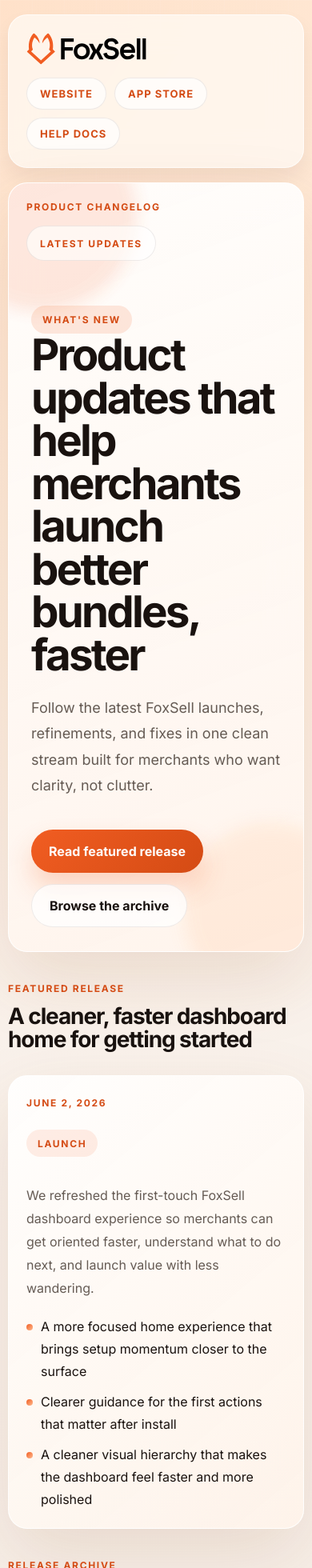
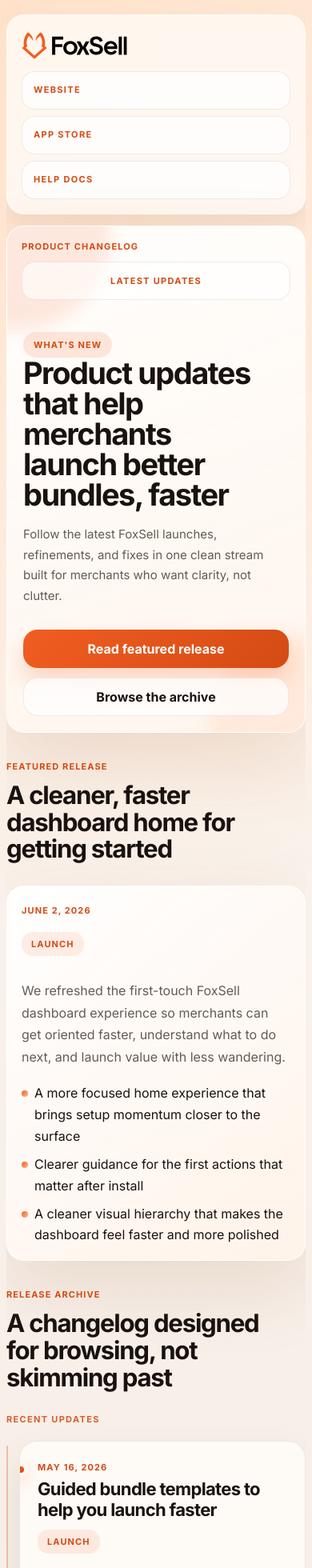
Before and after one commit to FoxSellApp/foxsell-changelog, a Next.js app: page / in a window 390 px wide. Shown: the top 1960 px of the page at 80% size. Built offline with nearby package versions, Linux system fonts and the light colour scheme.

Commit message:
fix: polish mobile changelog layout

```diff
--- a/styles/globals.css
+++ b/styles/globals.css
@@ -90,6 +90,12 @@
   cursor: pointer;
 }
 
+.nav-brand img {
+  width: auto;
+  height: auto;
+  max-width: 100%;
+}
+
 .nav-links {
   display: flex;
   flex-wrap: wrap;
@@ -111,6 +117,57 @@
   text-transform: uppercase;
   background: rgba(255, 255, 255, 0.68);
   border: 1px solid rgba(37, 23, 16, 0.08);
+}
+
+.nav-brand,
+.nav-link,
+.ghost-link,
+.primary-action,
+.secondary-action {
+  transition: transform 180ms ease, box-shadow 180ms ease, background-color 180ms ease, border-color 180ms ease;
+}
+
+.nav-brand:hover,
+.nav-brand:focus-visible,
+.nav-link:hover,
+.nav-link:focus-visible,
+.ghost-link:hover,
+.ghost-link:focus-visible,
+.primary-action:hover,
+.primary-action:focus-visible,
+.secondary-action:hover,
+.secondary-action:focus-visible {
+  transform: translateY(-1px);
+}
+
+.nav-brand:focus-visible,
+.nav-link:focus-visible,
+.ghost-link:focus-visible,
+.primary-action:focus-visible,
+.secondary-action:focus-visible {
+  outline: 2px solid rgba(241, 93, 34, 0.28);
+  outline-offset: 3px;
+  box-shadow: 0 0 0 4px rgba(241, 93, 34, 0.12);
+}
+
+.nav-link:hover,
+.nav-link:focus-visible,
+.ghost-link:hover,
+.ghost-link:focus-visible,
+.secondary-action:hover,
+.secondary-action:focus-visible {
+  border-color: rgba(241, 93, 34, 0.2);
+  background: rgba(255, 255, 255, 0.88);
+}
+
+.primary-action:hover,
+.primary-action:focus-visible {
+  box-shadow: 0 22px 36px rgba(241, 93, 34, 0.28);
+}
+
+.secondary-action:hover,
+.secondary-action:focus-visible {
+  box-shadow: var(--shadow-sm);
 }
 
 .hero-section {
@@ -407,7 +464,6 @@
   background: rgba(241, 93, 34, 0.1);
 }
 
-
 .timeline-layout {
   display: grid;
   grid-template-columns: 104px minmax(0, 1fr);
@@ -442,6 +498,7 @@
 .timeline-list {
   display: grid;
   gap: 18px;
+  position: relative;
 }
 
 .entry-card {
@@ -487,6 +544,29 @@
   margin-top: 16px;
 }
 
+@media (prefers-reduced-motion: reduce) {
+  .nav-brand,
+  .nav-link,
+  .ghost-link,
+  .primary-action,
+  .secondary-action {
+    transition: none;
+  }
+
+  .nav-brand:hover,
+  .nav-brand:focus-visible,
+  .nav-link:hover,
+  .nav-link:focus-visible,
+  .ghost-link:hover,
+  .ghost-link:focus-visible,
+  .primary-action:hover,
+  .primary-action:focus-visible,
+  .secondary-action:hover,
+  .secondary-action:focus-visible {
+    transform: none;
+  }
+}
+
 @media (max-width: 1080px) {
   .hero-grid,
   .featured-card,
@@ -495,15 +575,56 @@
   }
 }
 
+@media (min-width: 721px) {
+  .nav-links {
+    flex-wrap: nowrap;
+  }
+}
+
 @media (max-width: 860px) {
+  .site-nav {
+    align-items: stretch;
+    gap: 14px;
+    border-radius: 28px;
+  }
+
+  .nav-brand {
+    width: fit-content;
+  }
+
+  .nav-links {
+    display: grid;
+    grid-template-columns: repeat(3, minmax(0, 1fr));
+    gap: 10px;
+    width: 100%;
+  }
+
+  .nav-link {
+    justify-content: center;
+    width: 100%;
+    min-width: 0;
+    padding: 0 14px;
+    text-align: center;
+  }
+
+  .hero-topbar {
+    margin-bottom: 32px;
+  }
+
+  .hero-copy-column-simple h1 {
+    font-size: clamp(36px, 8vw, 56px);
+    line-height: 1.02;
+  }
+
   .timeline-layout {
     grid-template-columns: 1fr;
+    gap: 14px;
   }
 
   .timeline-rail {
     position: static;
-    flex-direction: row;
-    justify-content: flex-start;
+    align-items: flex-start;
+    gap: 10px;
     min-height: auto;
     padding-top: 0;
   }
@@ -519,20 +640,29 @@
     transform: none;
   }
 
-  .entry-card-marker {
-    left: 22px;
-    top: -11px;
+  .timeline-list {
+    padding-left: 18px;
   }
 
   .entry-card {
-    padding-top: 34px;
+    padding: 26px 24px 24px 30px;
+  }
+
+  .entry-card-marker {
+    left: -10px;
+    top: 32px;
+  }
+
+  .entry-header {
+    align-items: flex-start;
   }
 }
 
 @media (max-width: 720px) {
   .page-shell {
     width: min(100% - 20px, 1220px);
-    padding: 18px 0 56px;
+    padding: 18px 0 48px;
+    overflow-x: clip;
   }
 
   .site-nav,
@@ -541,25 +671,373 @@
   .entry-card {
     padding: 22px;
     border-radius: 24px;
+    min-width: 0;
+    overflow: hidden;
   }
 
-  .site-nav,
+  .site-nav {
+    padding: 18px;
+    margin-bottom: 14px;
+    flex-direction: column;
+    align-items: stretch;
+    justify-content: flex-start;
+    gap: 12px;
+    border-radius: 24px;
+    backdrop-filter: blur(16px);
+    background: rgba(255, 251, 246, 0.82);
+  }
+
+  .nav-brand {
+    align-self: flex-start;
+    min-height: 40px;
+    flex-shrink: 0;
+  }
+
+  .nav-brand img {
+    width: 132px;
+    max-width: 132px;
+  }
+
+  .nav-links {
+    grid-template-columns: 1fr;
+    align-items: stretch;
+    gap: 8px;
+  }
+
+  .nav-link {
+    justify-content: flex-start;
+    min-height: 48px;
+    font-size: 12px;
+    line-height: 1.2;
+    white-space: nowrap;
+    overflow: hidden;
+    text-overflow: ellipsis;
+    border-radius: 16px;
+    background: rgba(255, 255, 255, 0.74);
+  }
+
+  .hero-topbar,
+  .entry-header,
+  .hero-actions {
+    width: 100%;
+    min-width: 0;
+  }
+
   .hero-topbar,
   .entry-header {
     flex-direction: column;
     align-items: flex-start;
-  }
-
-  .nav-links {
-    width: 100%;
     justify-content: flex-start;
   }
 
+  .hero-topbar {
+    gap: 12px;
+    margin-bottom: 32px;
+  }
+
+  .ghost-link,
+  .primary-action,
+  .secondary-action {
+    width: 100%;
+    min-height: 48px;
+    justify-content: center;
+  }
+
+  .ghost-link {
+    border-radius: 16px;
+    font-size: 11px;
+  }
+
+  .hero-section {
+    padding-top: 24px;
+    padding-bottom: 24px;
+    border-radius: 28px;
+    backdrop-filter: blur(18px);
+    background: linear-gradient(160deg, rgba(255, 255, 255, 0.94), rgba(255, 245, 237, 0.9));
+  }
+
+  .hero-background-orb-left {
+    top: -110px;
+    left: -110px;
+  }
+
+  .hero-background-orb-right {
+    right: -100px;
+    bottom: -100px;
+  }
+
+  .hero-copy-column,
+  .hero-copy-column-simple {
+    width: 100%;
+    padding: 8px 2px 2px;
+  }
+
   .hero-copy-column h1 {
-    font-size: clamp(38px, 14vw, 58px);
+    font-size: clamp(34px, 12vw, 50px);
+    line-height: 0.98;
+  }
+
+  .hero-copy-column-simple h1 {
+    width: 100%;
+    max-width: none;
+    margin: 0 0 18px;
+    font-size: clamp(32px, 11vw, 44px);
+    line-height: 1;
+    letter-spacing: -0.04em;
+    text-wrap: pretty;
+  }
+
+  .hero-copy {
+    max-width: none;
+    font-size: 16px;
+    line-height: 1.7;
+  }
+
+  .hero-actions {
+    flex-direction: column;
+    align-items: stretch;
+    gap: 12px;
+    margin-top: 30px;
+  }
+
+  .primary-action,
+  .secondary-action {
+    padding: 0 18px;
+    border-radius: 18px;
+  }
+
+  .primary-action {
+    box-shadow: 0 16px 28px rgba(241, 93, 34, 0.22);
+  }
+
+  .section-heading-row {
+    gap: 18px;
+  }
+
+  .section-heading-row h2 {
+    font-size: clamp(26px, 8vw, 34px);
+    line-height: 1.08;
+    text-wrap: pretty;
+    overflow-wrap: anywhere;
+  }
+
+  .section-heading-row-full {
+    margin-bottom: 16px;
+  }
+
+  .section-heading-row-full h2 {
+    max-width: none;
+  }
+
+  .featured-section,
+  .timeline-section {
+    margin-top: 30px;
+  }
+
+  .featured-card {
+    gap: 18px;
+    padding-bottom: 22px;
+    border-radius: 24px;
+    backdrop-filter: blur(18px);
+    background: linear-gradient(140deg, rgba(255, 255, 255, 0.94), rgba(255, 243, 233, 0.9));
+  }
+
+  .featured-card p,
+  .entry-card p {
+    max-width: none;
+    line-height: 1.72;
+  }
+
+  .featured-card ul,
+  .entry-card ul {
+    display: grid;
+    gap: 8px;
+  }
+
+  .featured-card li,
+  .entry-card li {
+    padding-left: 16px;
+    line-height: 1.68;
+  }
+
+  .featured-card li::before,
+  .entry-card li::before {
+    top: 10px;
+  }
+
+  .timeline-section {
+    overflow: hidden;
+  }
+
+  .timeline-layout {
+    gap: 18px;
+    align-items: start;
+  }
+
+  .timeline-rail {
+    order: 0;
+    width: 100%;
+    gap: 8px;
+    margin-bottom: 2px;
+  }
+
+  .timeline-rail-line {
+    display: none;
+  }
+
+  .timeline-rail-label {
+    display: inline-flex;
+    padding: 0;
+    font-size: 11px;
+    letter-spacing: 0.12em;
+    white-space: nowrap;
+    opacity: 0.88;
+  }
+
+  .timeline-list {
+    order: 1;
+    width: 100%;
+    gap: 14px;
+    padding-left: 14px;
+    isolation: isolate;
+  }
+
+  .timeline-list::before {
+    content: "";
+    position: absolute;
+    top: 6px;
+    bottom: 4px;
+    left: 0;
+    width: 2px;
+    border-radius: 999px;
+    background: linear-gradient(180deg, rgba(241, 93, 34, 0.34), rgba(241, 93, 34, 0.03));
+    pointer-events: none;
+    z-index: 0;
+  }
+
+  .entry-card {
+    position: relative;
+    z-index: 1;
+    margin-left: 2px;
+    padding: 22px 18px 20px 24px;
+    border-radius: 24px;
+    backdrop-filter: blur(12px);
+    background: rgba(255, 252, 248, 0.86);
+    box-shadow: var(--shadow-md);
+  }
+
+  .entry-card-marker {
+    top: 26px;
+    left: -8px;
+    width: 18px;
+    height: 18px;
+    border-width: 5px;
+    border-color: #fff8f1;
+    box-shadow: 0 8px 18px rgba(241, 93, 34, 0.18);
+    z-index: 2;
+    pointer-events: none;
+  }
+
+  .entry-header {
+    gap: 12px;
+    margin-bottom: 12px;
+  }
+
+  .entry-header > div {
+    width: 100%;
+  }
+
+  .entry-date,
+  .entry-tag,
+  .section-kicker,
+  .brand-caption,
+  .eyebrow {
+    font-size: 11px;
+    letter-spacing: 0.1em;
+  }
+
+  .entry-date {
+    margin-bottom: 8px;
+    white-space: nowrap;
+  }
+
+  .entry-tag {
+    align-self: flex-start;
+    min-height: 30px;
+    max-width: 100%;
+    padding: 0 12px;
+    border-radius: 14px;
+    white-space: nowrap;
   }
 
   .entry-card h3 {
-    font-size: 28px;
+    max-width: none;
+    min-width: 0;
+    margin-bottom: 0;
+    font-size: 24px;
+    line-height: 1.16;
+    letter-spacing: -0.03em;
+    text-wrap: pretty;
+    overflow-wrap: anywhere;
+  }
+
+  .entry-card ul {
+    margin-top: 14px;
+    margin-bottom: 0;
+  }
+
+  .eyebrow {
+    padding: 9px 13px;
+    border-radius: 16px;
   }
 }
+
+@media (max-width: 420px) {
+  .page-shell {
+    width: min(100% - 16px, 1220px);
+  }
+
+  .site-nav,
+  .hero-section,
+  .featured-card,
+  .entry-card {
+    padding: 18px;
+    border-radius: 22px;
+  }
+
+  .nav-link,
+  .ghost-link {
+    font-size: 11px;
+    letter-spacing: 0.12em;
+  }
+
+  .hero-copy-column-simple h1 {
+    font-size: clamp(30px, 10.5vw, 38px);
+  }
+
+  .hero-copy {
+    font-size: 15px;
+  }
+
+  .entry-card {
+    padding: 20px 16px 20px 22px;
+  }
+
+  .entry-card h3 {
+    font-size: 22px;
+  }
+}
+
+@media (max-width: 360px) {
+  .nav-link,
+  .ghost-link,
+  .entry-tag,
+  .entry-date,
+  .brand-caption,
+  .eyebrow,
+  .section-kicker,
+  .timeline-rail-label {
+    font-size: 10px;
+    letter-spacing: 0.1em;
+  }
+}
```
